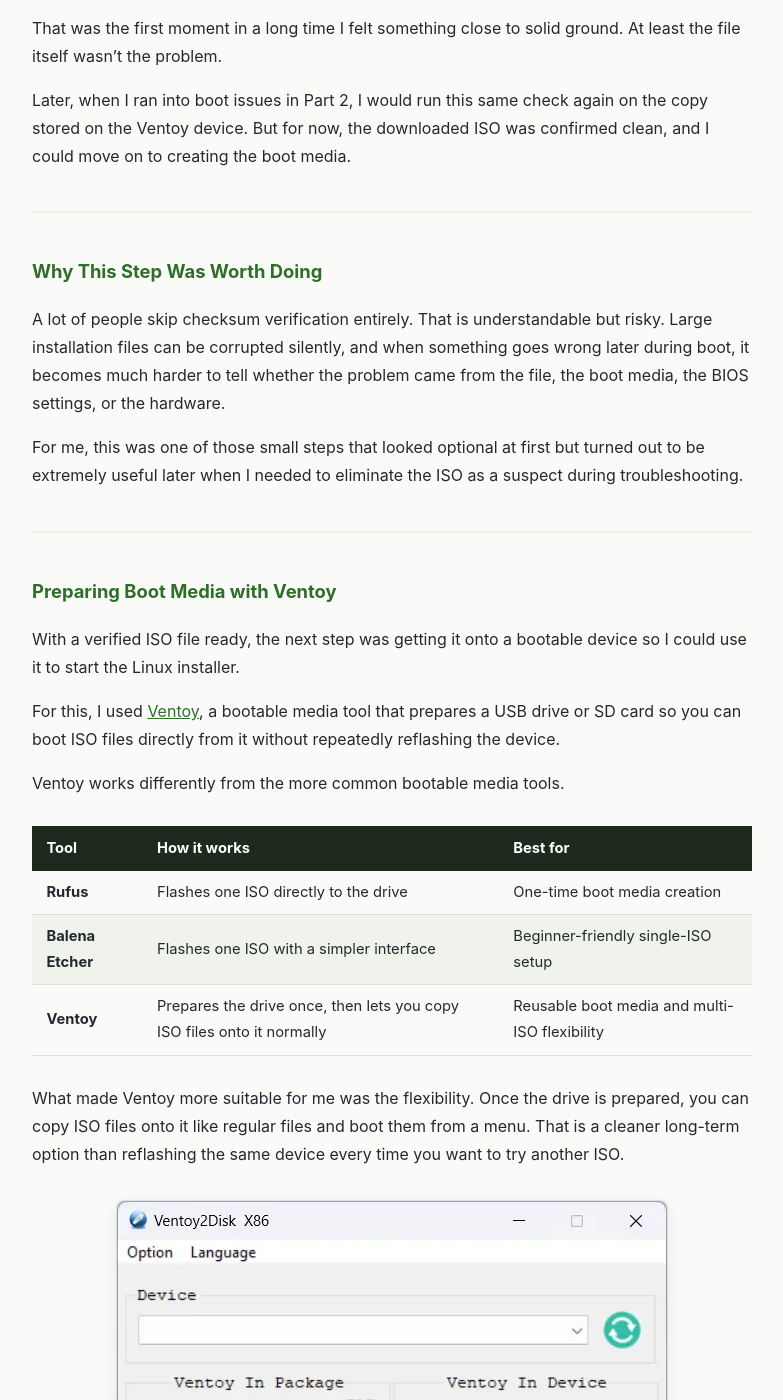
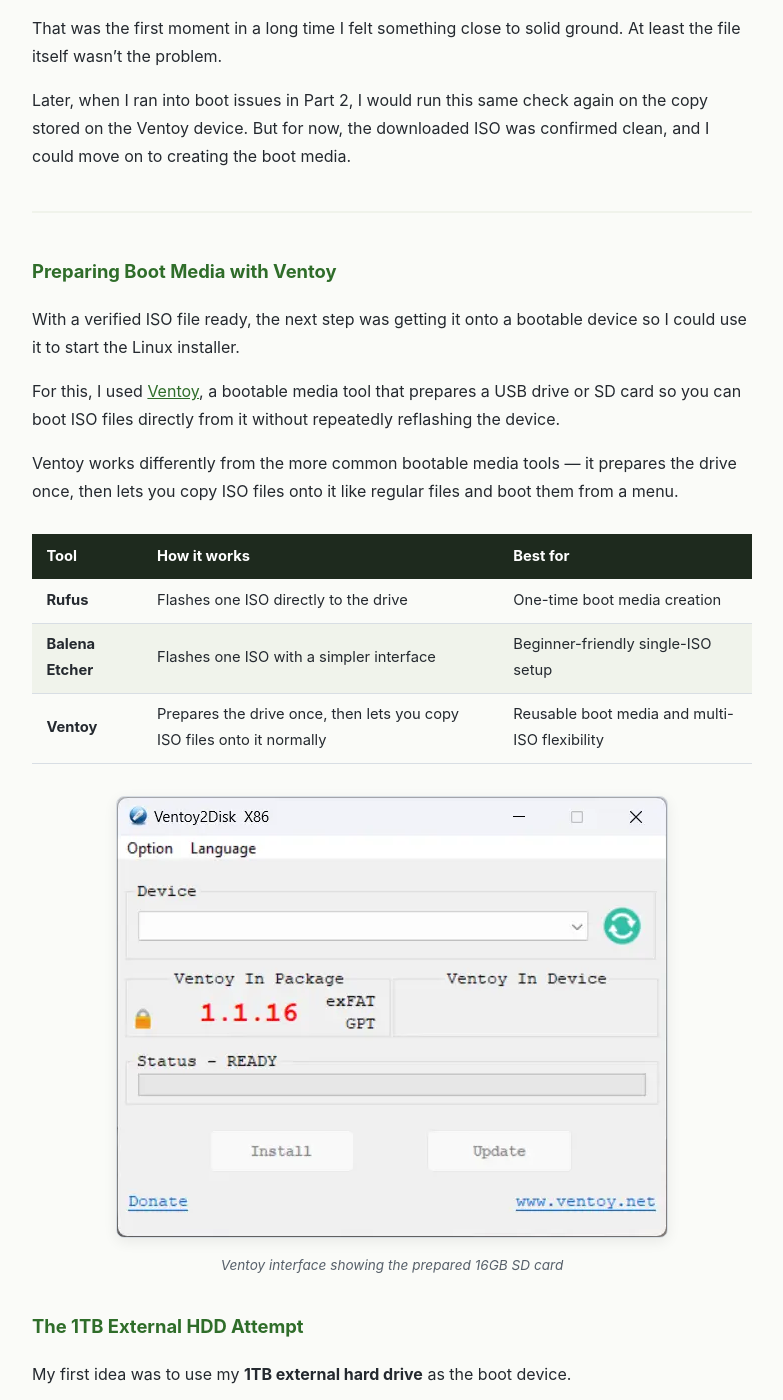
Before and after one commit to Kinganthonytech/Kinganthonytech.github.io, a Jekyll site: the page built from _posts/2026-09-29-dual-booting-linux-mint-xfce-part-1.md, in a window 1280 px wide and 1400 px high, scrolled down 13050 px. Shown: the whole window, without its empty margins (248-1031 px from the left). Built offline with Jekyll 4.4.1, drawn with Linux system fonts in a browser that asks for light colours; some of the changed text lies outside the part shown.

Commit message:
Part 1: backstory, storage-units fix, 1TB stakes, trim redundancies

```diff
--- a/_posts/2026-09-29-dual-booting-linux-mint-xfce-part-1.md
+++ b/_posts/2026-09-29-dual-booting-linux-mint-xfce-part-1.md
@@ -171,7 +171,7 @@
 |---|---|---|---|
 | **Cinnamon** | Cinnamon | 1.2GB - 1.5GB | Best visuals, heaviest on resources |
 | **MATE** | MATE | 900MB - 1.2GB | Balanced, but still heavier than necessary for my hardware |
-| **XFCE** | XFCE | ~1.0GB(measured) | Lightest, fewer visual effects, maximum efficiency |
+| **XFCE** | XFCE | ~1.0GB (measured) | Lightest, fewer visual effects, maximum efficiency |
 
 *Cinnamon and MATE figures are from published benchmarks, not my
 hardware. The XFCE figure is my own measurement on this laptop.*
@@ -403,8 +403,8 @@
 client still needs to discover enough peers sharing the
 file. As more peers become available, speed usually improves.
 
-I made a few adjustments to the client's connection settings
-and added additional trackers to improve peer discovery.
+I added additional public trackers to the torrent —
+more sources, same file.
 After that, the download improved.
 
 <figure class="post-image">
@@ -477,22 +477,6 @@
 
 ---
 
-### Why This Step Was Worth Doing
-
-A lot of people skip checksum verification entirely. That is
-understandable but risky. Large installation files can be
-corrupted silently, and when something goes wrong later
-during boot, it becomes much harder to tell whether the
-problem came from the file, the boot media, the BIOS
-settings, or the hardware.
-
-For me, this was one of those small steps that looked
-optional at first but turned out to be extremely useful
-later when I needed to eliminate the ISO as a suspect during
-troubleshooting.
-
----
-
 ### Preparing Boot Media with Ventoy
 
 With a verified ISO file ready, the next step was getting it
@@ -504,8 +488,10 @@
 you can boot ISO files directly from it without repeatedly
 reflashing the device.
 
-Ventoy works differently from the more common bootable
-media tools.
+Ventoy works differently from the more common
+bootable media tools — it prepares the drive once,
+then lets you copy ISO files onto it like regular files
+and boot them from a menu.
 
 | Tool | How it works | Best for |
 |---|---|---|
@@ -513,11 +499,6 @@
 | **Balena Etcher** | Flashes one ISO with a simpler interface | Beginner-friendly single-ISO setup |
 | **Ventoy** | Prepares the drive once, then lets you copy ISO files onto it normally | Reusable boot media and multi-ISO flexibility |
 
-What made Ventoy more suitable for me was the flexibility.
-Once the drive is prepared, you can copy ISO files onto it
-like regular files and boot them from a menu. That is a
-cleaner long-term option than reflashing the same device
-every time you want to try another ISO.
 
 <figure class="post-image">
   <a href="/images/ventoy-interface.webp" target="_blank" rel="noopener noreferrer">
@@ -562,10 +543,10 @@
 The 1TB external drive I rejected was not just any storage device — it
 was the laptop's original hard drive, pulled when the SSD went in, now
 living in an enclosure. Everything from the Windows 10 era of this
-machine lived on it, with no backup anywhere else. Ventoy's installer
-warned it would format the entire target device. One misclick on the
+machine lived on it, with no backup anywhere else. One misclick on the
 wrong drive letter and the archive was gone. That risk was not
 theoretical enough for me.
+
 Using it would have
 meant sacrificing real data just to create boot media, and
 that was not a reasonable trade.
@@ -630,8 +611,6 @@
 punishment. I just sat there knowing this was the only path
 that still had a chance of working.
 
-Routing the file through a phone introduced extra overhead and a less
-efficient data path — a problem I would not fully understand until Part 2.
 
 At this point, the setup was technically ready. The
 preparation phase was complete.
```
Also changed, not shown: other parts of _posts/2026-09-29-dual-booting-linux-mint-xfce-part-1.md (+4 -4 lines).
